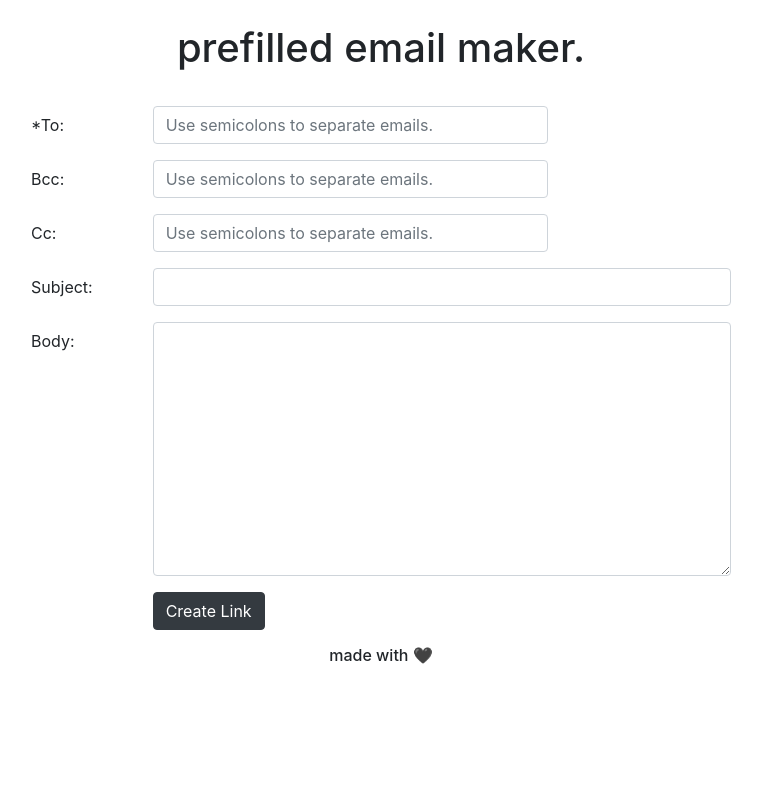
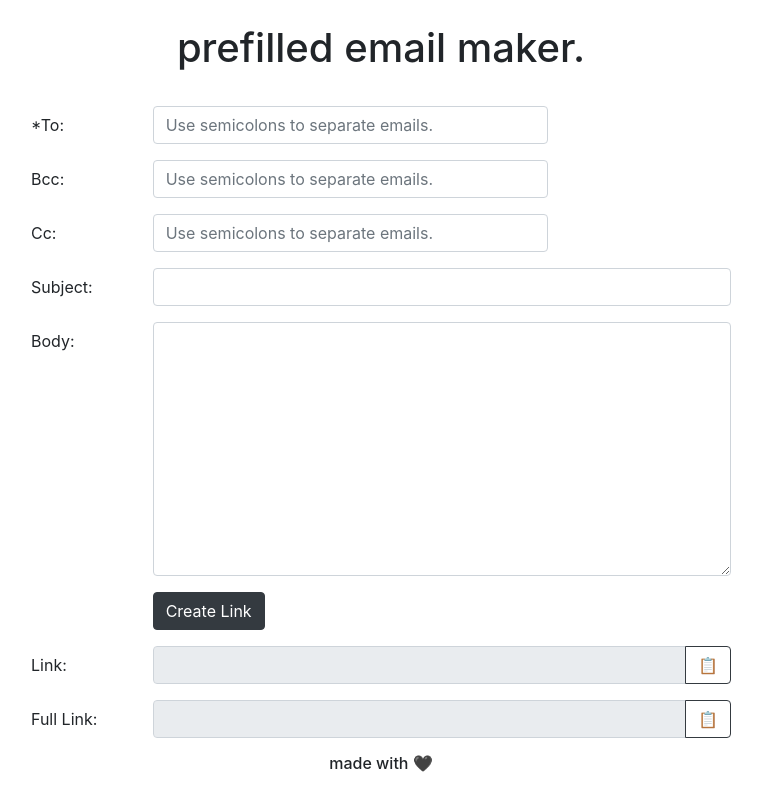
Before and after one commit to sriramb2000/email, a React (Create React App) app: page / in a window 1280 px wide. Shown: the whole page, without its empty margins (259-1021 px from the left). Built offline with nearby package versions, Linux system fonts and the light colour scheme.

Commit message:
feat: cleanup copy link component

```diff
--- a/package.json
+++ b/package.json
@@ -8,6 +8,7 @@
     "@testing-library/react": "^9.3.2",
     "@testing-library/user-event": "^7.1.2",
     "bootstrap": "^4.5.0",
+    "copy-to-clipboard": "^3.3.1",
     "gh-pages": "^3.0.0",
     "react": "^16.13.1",
     "react-bootstrap": "^1.0.1",
--- a/src/Components/DisplayLink.js
+++ b/src/Components/DisplayLink.js
@@ -3,15 +3,13 @@ import Row from 'react-bootstrap/Row';
 import Col from 'react-bootstrap/Col';
 import Button from 'react-bootstrap/Button';
 import Form from 'react-bootstrap/Form';
+import InputGroup from 'react-bootstrap/InputGroup';
+import Copy from 'copy-to-clipboard';
 
 export default function DisplayLink({label, url, copy}) {
-    const linkRef = useRef(null);
 
-    const copyToClipboard = (e) => {
-        linkRef.current.select();
-        document.execCommand('copy');
-
-        e.target.focus();
+    const copyToClipboard = (url,e) => {
+        Copy(url);
     }
 
     return (
@@ -19,13 +17,14 @@ export default function DisplayLink({label, url, copy}) {
             <Form.Label column sm={2}>
             {label}
             </Form.Label>
-            <Col sm={9}>
-                <Form.Control readOnly={true} value={url} ref={linkRef}/>
-            </Col>
-            <Col className={(!copy) ? 'd-none d-md-block' : ''} sm={1}>
-                <Button variant="outline-dark" type="submit" onClick={copyToClipboard}>📋</Button>
+            <Col sm={10}>
+                <InputGroup>
+                    <Form.Control readOnly={true} value={url}/>
+                    <InputGroup.Append>
+                        <Button variant="outline-dark" type="submit" onClick={(e) => {copyToClipboard(url, e)}}>📋</Button>
+                    </InputGroup.Append>
+                </InputGroup>
             </Col>
         </Form.Group>
-
     )
 }
--- a/src/Components/Email.js
+++ b/src/Components/Email.js
@@ -136,12 +136,8 @@ const EmailForm = () => {
                 <Button variant="dark" type="submit">Create Link</Button>
                 </Col>
             </Form.Group>
-            {(!linkLoading) && (
-                <div>
-                    <DisplayLink label='Link:' url={link} copy={false}/>
-                    <DisplayLink label='Full Link:' url={url} copy={true}/>
-                </div>
-            )}
+            <DisplayLink label='Link:' url={link}/>
+            <DisplayLink label='Full Link:' url={url}/>
         </Form>
         </Container>
     )
```
Also changed, not shown: 1 other file (tests, documents, lock files or other folders).
